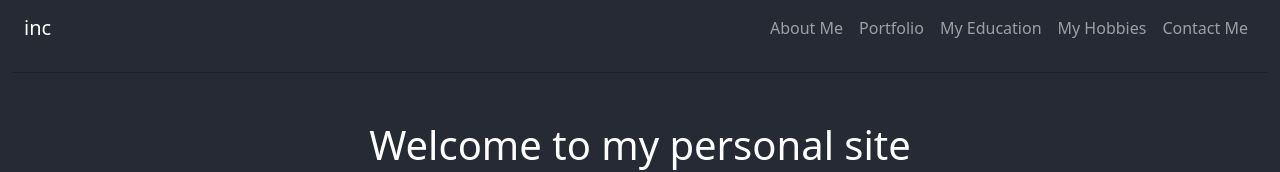
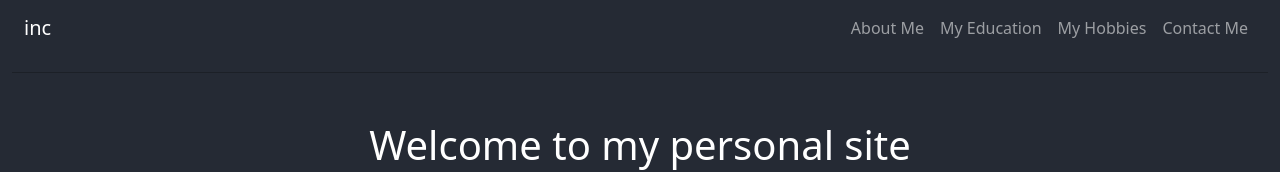
Before and after one commit to BrianNkwera/Personal-Site, a plain HTML site: page index.html in a window 1280 px wide. Shown: the top 172 px of the page. Drawn offline with nearby package versions, Linux system fonts and the light colour scheme.

Commit message:
Update index.html

```diff
--- a/index.html
+++ b/index.html
@@ -29,9 +29,6 @@
                 <ul class="navbar-nav ms-auto">
                   <li class="nav-item">
                     <a class="nav-link" href="#about">About Me</a>
-                  </li>
-                  <li class="nav-item">
-                    <a class="nav-link" href="#hobbies">Portfolio</a>
                   </li>
                   <li class="nav-item">
                     <a class="nav-link" href="#education">My Education</a>
```
